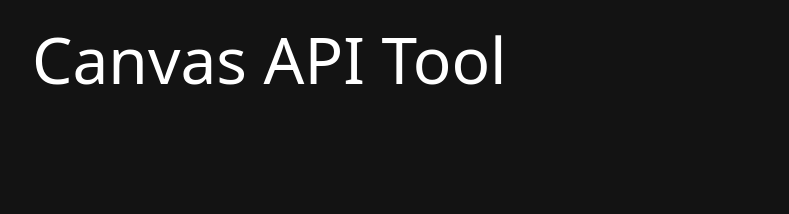
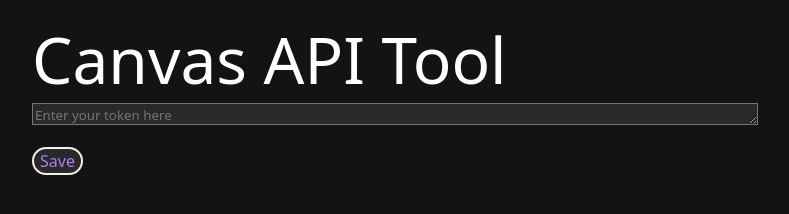
Before and after one commit to adamkhan47/web-canvas-api-tool, a website: page public/index.html in a window 1280 px wide. Shown: the whole page, without its empty margins (258-1047 px from the left). Drawn offline with Linux system fonts and the light colour scheme.

Commit message:
LIttle changes

```diff
--- a/package.json
+++ b/package.json
@@ -22,6 +22,7 @@
   "dependencies": {
     "express": "^5.1.0",
     "fs": "^0.0.1-security",
+    "js-yaml": "^4.1.0",
     "path": "^0.12.7"
   }
 }
--- a/public/index.html
+++ b/public/index.html
@@ -9,6 +9,8 @@
 </head>
 <body>
     <h1>Canvas API Tool</h1> <br>
+    <textarea id="canvasToken" name="canvasToken" placeholder="Enter your token here"></textarea> <br> <br>
+    <button id="input"onclick="save()">Save</button> <br>
     <script src="script.js"></script>
 </body>
 </html>
--- a/public/script.js
+++ b/public/script.js
@@ -0,0 +1,8 @@
+let canvasToken;
+window.onload = function() {
+};
+function save() {
+    let thing = document.getElementById('canvastoken').value;
+    canvasToken = thing;
+
+}
--- a/public/styles.css
+++ b/public/styles.css
@@ -48,3 +48,13 @@ h3 {
     font-size: 2.3rem;
     line-height:normal;
 }
+textarea {
+    font-family: system-ui, -apple-system, BlinkMacSystemFont, 'Segoe UI', Roboto, Oxygen, Ubuntu, Cantarell, 'Open Sans', 'Helvetica Neue', sans-serif;
+    background-color: rgb(41,41,41);
+    color: rgb(183,121,248);
+    width: 45rem;
+    min-width: 45rem;
+    max-width:45rem;
+    height: 1rem;
+    max-height: 2rem;
+}
```
Also changed, not shown: 1 other file.
